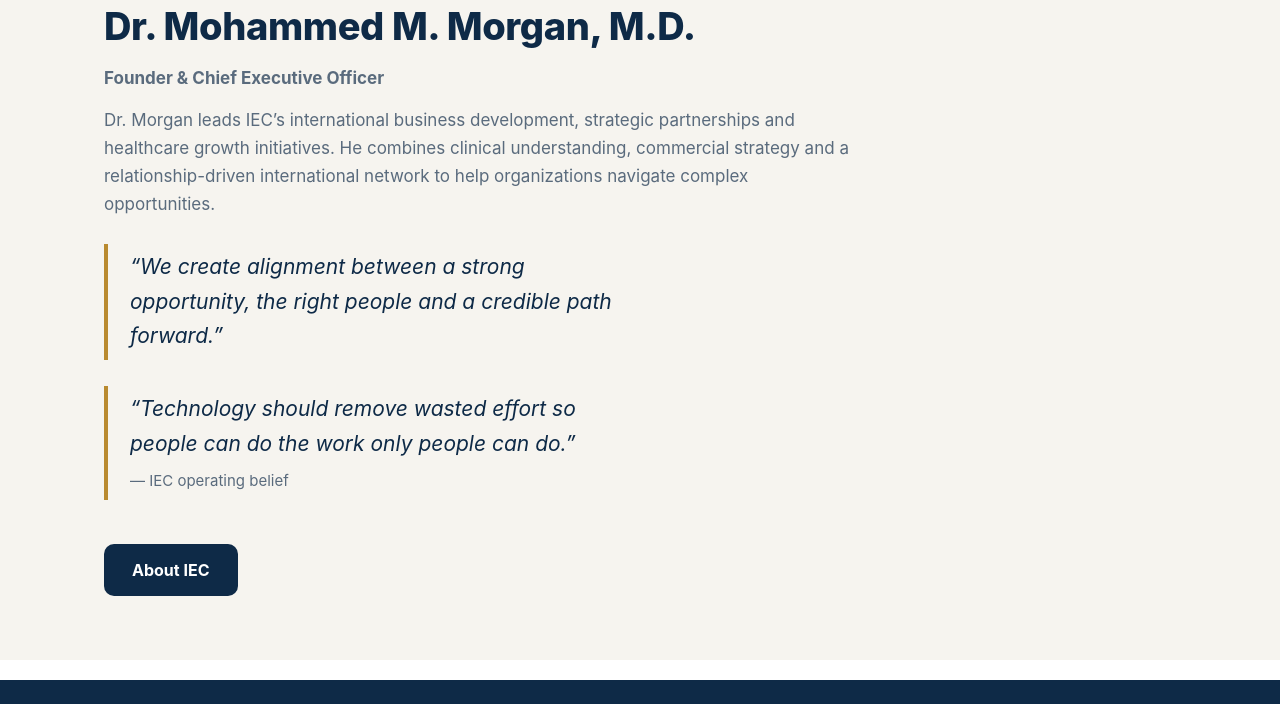
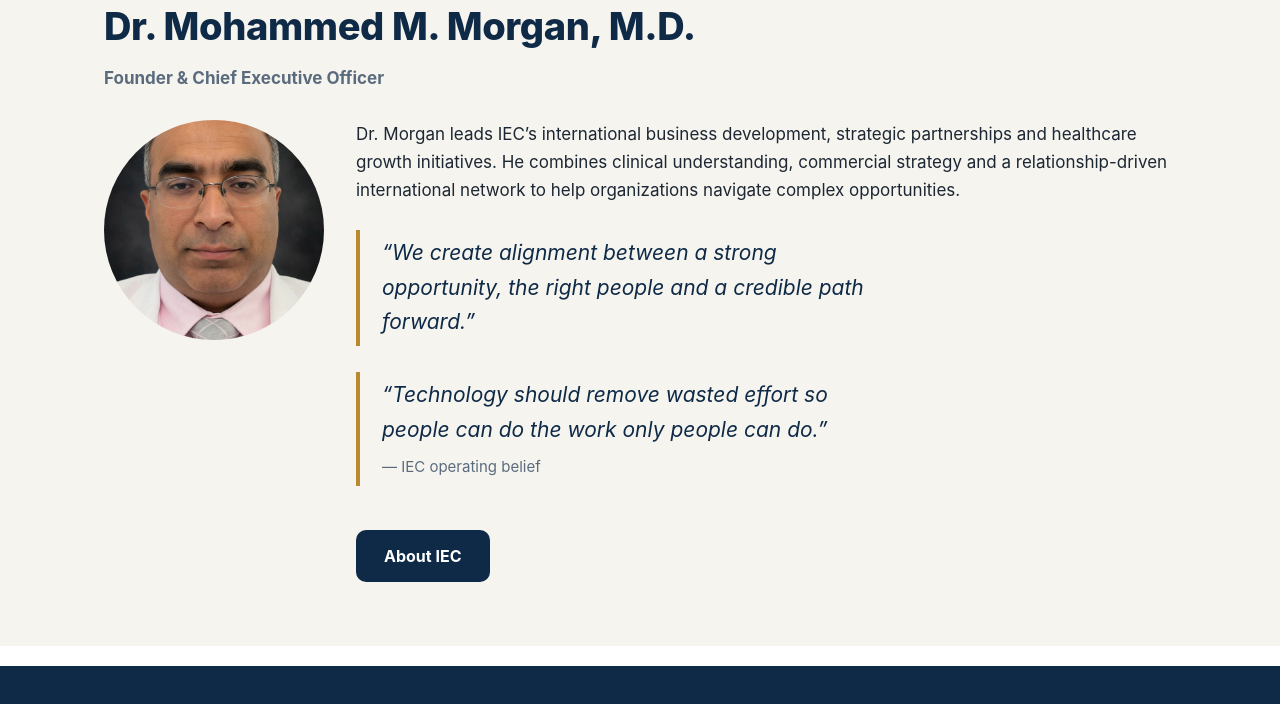
Before and after one commit to DrMorgan73/iecincglobal-site, a website: page welcome.html in a window 1280 px wide. Shown: the part 4574-5278 px from the top of the page. Drawn offline with Linux system fonts and the light colour scheme.

Commit message:
Leadership: add DrMorgan's portrait photo (exact, no AI)

```diff
--- a/welcome.html
+++ b/welcome.html
@@ -159,10 +159,15 @@
     <div class="eyebrow">Leadership</div>
     <h2>Dr. Mohammed M. Morgan, M.D.</h2>
     <p><strong>Founder &amp; Chief Executive Officer</strong></p>
-    <p>Dr. Morgan leads IEC&rsquo;s international business development, strategic partnerships and healthcare growth initiatives. He combines clinical understanding, commercial strategy and a relationship-driven international network to help organizations navigate complex opportunities.</p>
-    <div class="quote">&ldquo;We create alignment between a strong opportunity, the right people and a credible path forward.&rdquo;</div>
-    <div class="quote">&ldquo;Technology should remove wasted effort so people can do the work only people can do.&rdquo;<div style="font-size:15px;font-style:normal;color:var(--muted);margin-top:8px">— IEC operating belief</div></div>
-    <a class="btn dark" href="about.html">About IEC</a>
+    <div class="leader">
+      <img src="assets/drmorgan-portrait.webp" alt="Dr. Mohammed M. Morgan, Founder and CEO of IEC Inc.">
+      <div>
+        <p>Dr. Morgan leads IEC&rsquo;s international business development, strategic partnerships and healthcare growth initiatives. He combines clinical understanding, commercial strategy and a relationship-driven international network to help organizations navigate complex opportunities.</p>
+        <div class="quote">&ldquo;We create alignment between a strong opportunity, the right people and a credible path forward.&rdquo;</div>
+        <div class="quote">&ldquo;Technology should remove wasted effort so people can do the work only people can do.&rdquo;<div style="font-size:15px;font-style:normal;color:var(--muted);margin-top:8px">— IEC operating belief</div></div>
+        <a class="btn dark" href="about.html">About IEC</a>
+      </div>
+    </div>
   </div>
 </section>
 
```
Also changed, not shown: about.html (+1 -1 lines), assets/drmorgan-portrait.webp (added).
